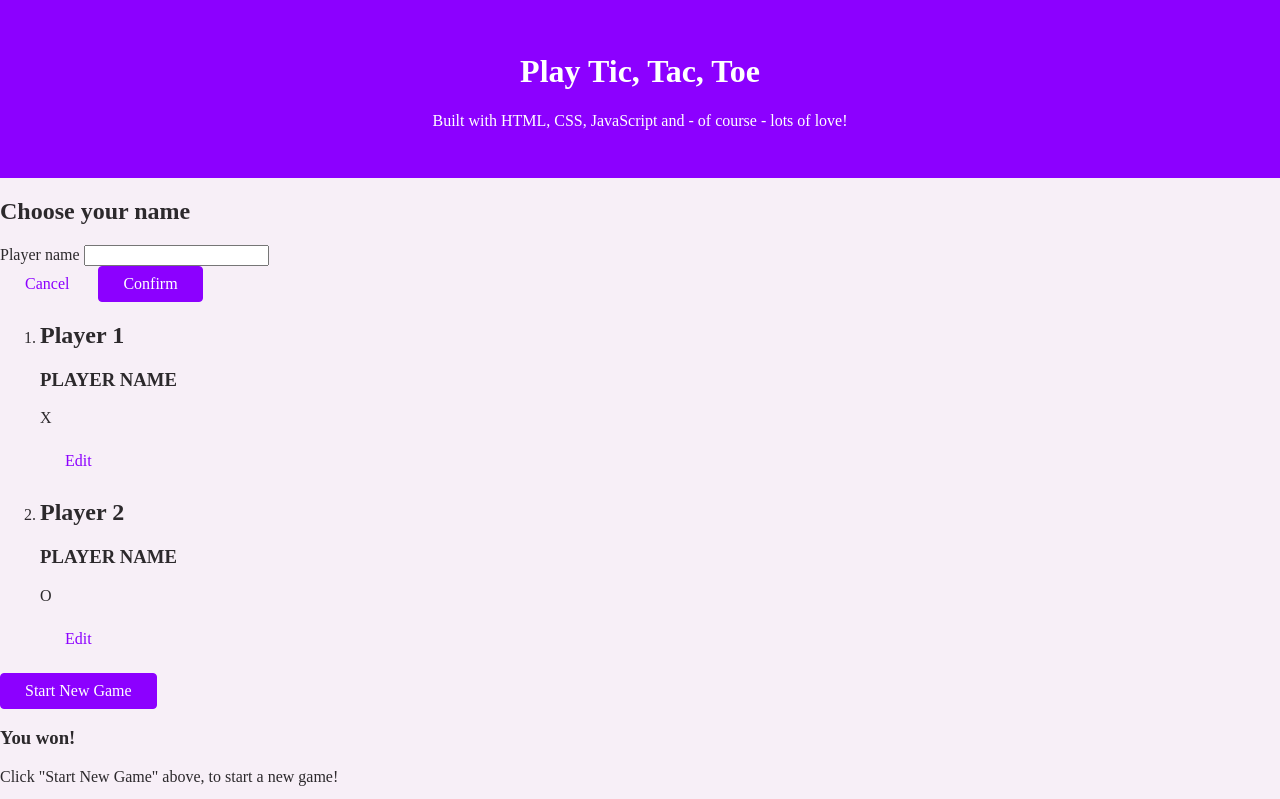
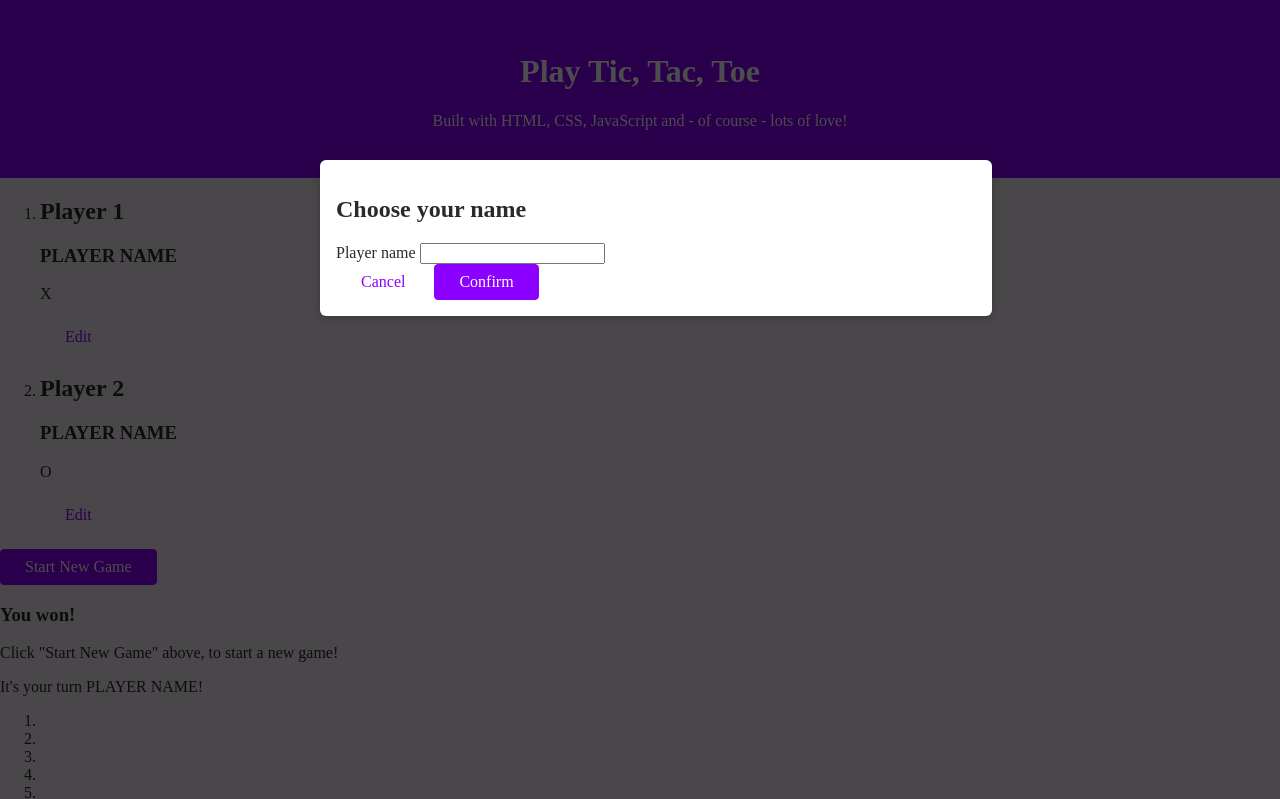
Before and after one commit to sunnyvrvr/JavaScript_Game, a plain HTML site: page TicTacToe/tictactoe.html in a window 1280 px wide. Shown: the top 799 px of the page. Drawn offline with Linux system fonts and the light colour scheme.

Commit message:
design: 모달 오버레이 추가

```diff
--- /dev/null
+++ b/TicTacToe/styles/configuration.css
@@ -0,0 +1,24 @@
+#config-overlay {
+    text-align: center;
+}
+
+#config-overlay h2 {
+    margin: 0.5rem 0;
+}
+
+.form-control {
+    margin: 0.5rem 0;
+}
+
+.form-control label {
+    display: block;
+    margin-bottom: 0.5rem;
+    font-weight: bold;
+}
+
+.form-control input {
+    font: inherit;
+    border: 1px solid rgb(204, 204, 204);
+    width: 15rem;
+    padding: 0.35rem;
+}
--- /dev/null
+++ b/TicTacToe/styles/overlays.css
@@ -0,0 +1,27 @@
+.modal {
+    position: fixed;
+    top: 20%;
+    left: 5%;
+    width: 90%;
+    background-color: white;
+    padding: 1rem;
+    border-radius: 6px;
+    box-shadow: 0 2px 8px rgba(0, 0, 0, 0.2);
+}
+
+#backdrop {
+    position: fixed;
+    top: 0;
+    left: 0;
+    width: 100%;
+    height: 100%;
+    background-color: rgba(0, 0, 0, 0.7);
+}
+
+/*화면 중앙 위치*/
+@media (min-width: 48rem) {
+    .modal {
+        left: calc(50% - 20rem);
+        width: 40rem;
+    }
+}
--- a/TicTacToe/tictactoe.html
+++ b/TicTacToe/tictactoe.html
@@ -7,20 +7,22 @@
     <link rel="preconnect" href="https://fonts.googleapis.com">
     <link rel="preconnect" href="https://fonts.gstatic.com" crossorigin>
     <link href="https://fonts.googleapis.com/css2?family=Open+Sans:ital,wght@0,300..800;1,300..800&display=swap" rel="stylesheet">
-    <link rel="stylesheet" href="./styles/style.css">
+    <link rel="stylesheet" href="/TicTacToe/styles/style.css">
+    <link rel="stylesheet" href="/TicTacToe/styles/overlays.css">
 </head>
 <body>
+    <div id="backdrop"></div>
     <header id="main-header">
         <h1>Play Tic, Tac, Toe</h1>
         <p>Built with HTML, CSS, JavaScript and - of course - lots of love!</p>
     </header>
     <main>
-        <aside>
+        <aside class="modal" id="config-overlay">
             <h2>Choose your name</h2>
             <form>
-                <div>
+                <div class="form-control">
                     <label for="playername">Player name</label>
-                    <input type="text" name="username" id="playername">
+                    <input type="text" name="playername" id="playername" />
                 </div>
                 <div>
                     <button type="button" class="btn btn-alt">Cancel</button>
```
